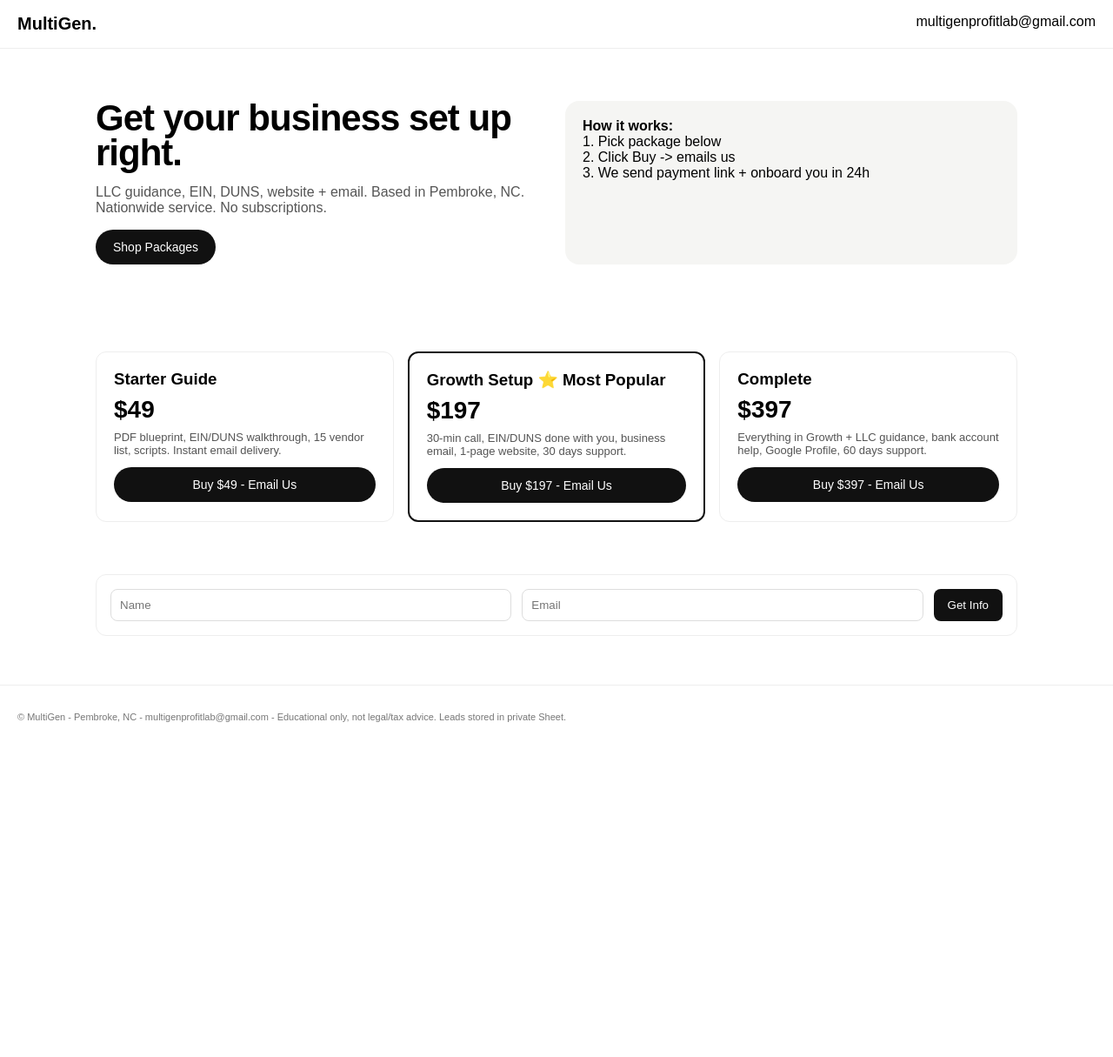
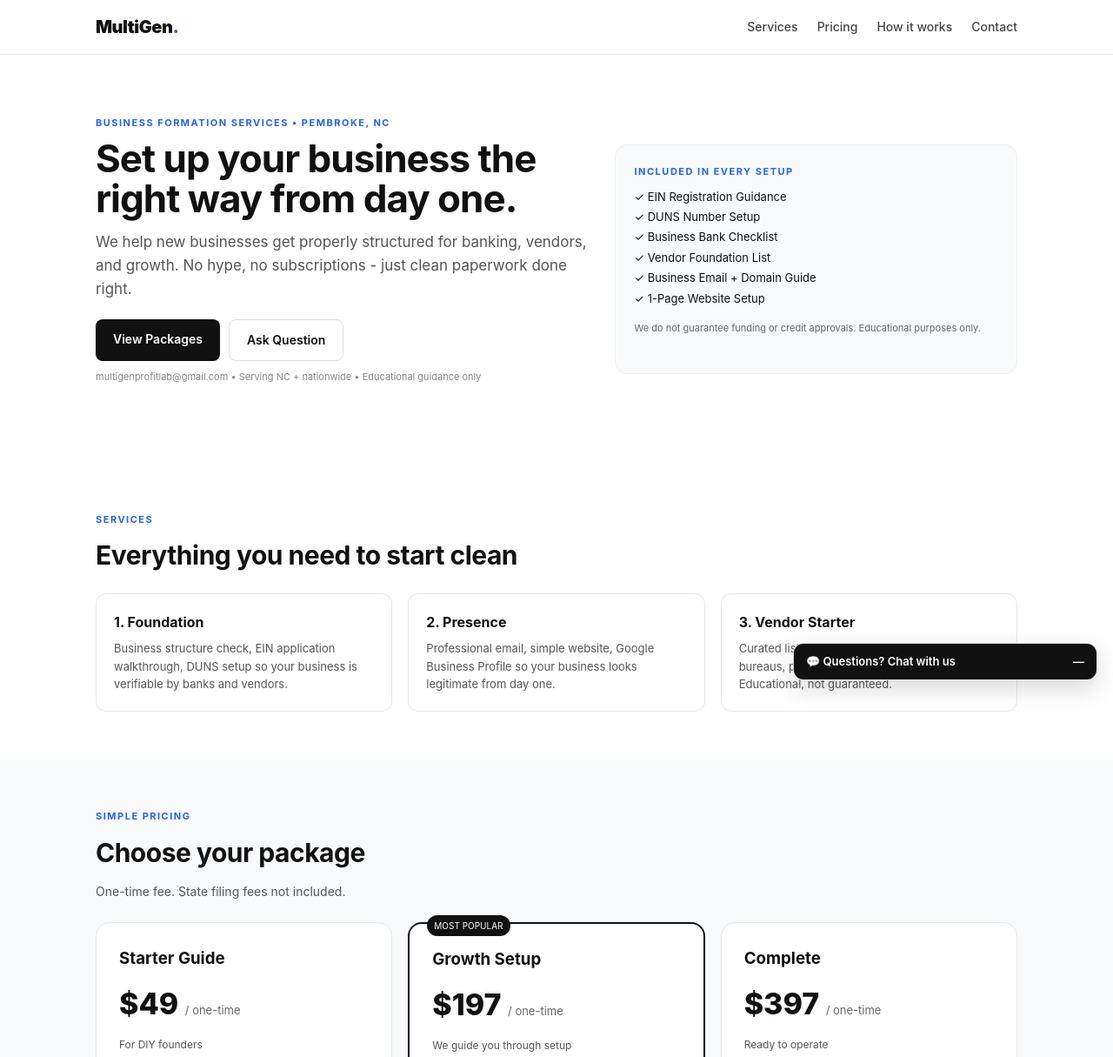
Before and after one commit to Yeri762/multigen-profit-lab, a plain HTML site: page index.html in a window 1280 px wide. Shown: the top 1215 px of the page at 87% size. Before the commit the page ends 860 px from the top, so only its background shows below. Drawn offline with Linux system fonts and the light colour scheme.

Commit message:
Update index.html

```diff
--- a/index.html
+++ b/index.html
@@ -1,71 +1,117 @@
 <!DOCTYPE html>
-<html>
+<html lang="en">
 <head>
+<meta charset="UTF-8">
 <meta name="viewport" content="width=device-width, initial-scale=1.0">
-<title>MultiGen | Business Formation Services</title>
+<title>MultiGen | Business Formation & Credit Foundation</title>
 <style>
-*{margin:0;padding:0;box-sizing:border-box}body{font-family:Arial,sans-serif}
-header{display:flex;justify-content:space-between;padding:16px 20px;border-bottom:1px solid #eee;position:sticky;top:0;background:#fff}
-.logo{font-weight:900;font-size:20px}.btn{background:#111;color:#fff;padding:12px 20px;border-radius:30px;text-decoration:none;display:inline-block;font-size:14px}
-.hero{padding:60px 20px;max-width:1100px;margin:0 auto;display:grid;grid-template-columns:1fr 1fr;gap:20px}
-.products{max-width:1100px;margin:0 auto;padding:40px 20px;display:grid;grid-template-columns:repeat(3,1fr);gap:16px}
-.card{border:1px solid #eee;border-radius:12px;padding:20px}
-.price{font-size:28px;font-weight:800;margin:8px 0}
-@media(max-width:800px){.hero,.products{grid-template-columns:1fr}}
+*{margin:0;padding:0;box-sizing:border-box}
+body{font-family:-apple-system,BlinkMacSystemFont,'Segoe UI',Arial,sans-serif;background:#fff;color:#111;line-height:1.6}
+nav{position:sticky;top:0;background:#fff;border-bottom:1px solid #eaeaea;z-index:50}
+.nav{max-width:1100px;margin:0 auto;display:flex;justify-content:space-between;align-items:center;height:62px;padding:0 20px}
+.logo{font-weight:900;font-size:20px;letter-spacing:-.5px}.logo span{color:#2563eb}
+.links{display:flex;gap:22px}.links a{text-decoration:none;color:#444;font-size:14px;font-weight:500}
+.hero{max-width:1100px;margin:0 auto;padding:70px 20px;display:grid;grid-template-columns:1.1fr .9fr;gap:30px;align-items:center}
+.hero h1{font-size:44px;line-height:1.05;letter-spacing:-1px;margin-bottom:14px}
+.hero p{color:#555;font-size:17px;margin-bottom:20px}
+.btn{display:inline-block;padding:12px 20px;border-radius:8px;font-weight:600;font-size:14px;text-decoration:none}
+.btn-dark{background:#111;color:#fff}.btn-light{background:#fff;border:1px solid #ddd;color:#111}
+.card{background:#f8f9fb;border:1px solid #eee;border-radius:14px;padding:22px}
+section{max-width:1100px;margin:0 auto;padding:56px 20px}
+.label{font-size:11px;letter-spacing:1.5px;text-transform:uppercase;color:#2563eb;font-weight:700;margin-bottom:8px}
+h2{font-size:30px;letter-spacing:-.5px;margin-bottom:10px}
+.grid3{display:grid;grid-template-columns:repeat(3,1fr);gap:18px;margin-top:20px}
+.box{border:1px solid #e6e6e6;border-radius:12px;padding:20px;background:#fff}
+.box h3{font-size:16px;margin-bottom:6px}.box p{font-size:13px;color:#555}
+.pricing{background:#f8f9fb;max-width:100%}.pricing-inner{max-width:1100px;margin:0 auto;padding:56px 20px}
+.price-grid{display:grid;grid-template-columns:repeat(3,1fr);gap:18px;margin-top:24px}
+.pcard{border:1px solid #e6e6e6;border-radius:16px;padding:26px;background:#fff;position:relative}
+.pcard.popular{border:2px solid #111}
+.pprice{font-size:34px;font-weight:800;margin:10px 0}.pprice span{font-size:13px;font-weight:400;color:#666}
+.pcard ul{list-style:none;margin:16px 0}.pcard li{font-size:13px;padding:5px 0}
+.badge{position:absolute;top:-10px;left:20px;background:#111;color:#fff;font-size:10px;padding:4px 8px;border-radius:12px}
+footer{border-top:1px solid #eee;padding:30px 20px;font-size:12px;color:#666}
+#chat{position:fixed;bottom:18px;right:18px;width:350px;max-width:92vw;z-index:999;border:1px solid #ddd;border-radius:12px;overflow:hidden;box-shadow:0 10px 28px rgba(0,0,0,.15)}
+#chead{background:#111;color:#fff;padding:10px 14px;font-size:13px;font-weight:600;display:flex;justify-content:space-between;cursor:pointer}
+#cbody{background:#fff;height:440px;display:none;flex-direction:column}
+#cmsgs{flex:1;overflow:auto;padding:10px;background:#fbfbfb}
+.bot{background:#fff;border:1px solid #eee;border-radius:10px;padding:8px 10px;margin:5px 0;font-size:12px}
+.user{background:#111;color:#fff;border-radius:10px;padding:8px 10px;margin:5px 0;font-size:12px;text-align:right}
+@media(max-width:800px){.hero,.grid3,.price-grid{grid-template-columns:1fr}}
 </style>
 </head>
 <body>
-<header><div class="logo">MultiGen.</div><div>multigenprofitlab@gmail.com</div></header>
+
+<nav><div class="nav"><div class="logo">MultiGen<span>.</span></div><div class="links"><a href="#services">Services</a><a href="#pricing">Pricing</a><a href="#how">How it works</a><a href="mailto:multigenprofitlab@gmail.com">Contact</a></div></div></nav>
 
 <div class="hero">
 <div>
-<h1 style="font-size:42px;line-height:.95;letter-spacing:-1px">Get your business set up right.</h1>
-<p style="margin:16px 0;color:#555">LLC guidance, EIN, DUNS, website + email. Based in Pembroke, NC. Nationwide service. No subscriptions.</p>
-<a href="#shop" class="btn">Shop Packages</a>
+<div class="label">Business Formation Services • Pembroke, NC</div>
+<h1>Set up your business the right way from day one.</h1>
+<p>We help new businesses get properly structured for banking, vendors, and growth. No hype, no subscriptions - just clean paperwork done right.</p>
+<div style="display:flex;gap:10px"><a href="#pricing" class="btn btn-dark">View Packages</a><a href="#" onclick="toggleC();return false" class="btn btn-light">Ask Question</a></div>
+<p style="font-size:11px;color:#888;margin-top:10px">multigenprofitlab@gmail.com • Serving NC + nationwide • Educational guidance only</p>
 </div>
-<div style="background:#f5f5f3;border-radius:16px;padding:20px">
-<b>How it works:</b><br>1. Pick package below<br>2. Click Buy -> emails us<br>3. We send payment link + onboard you in 24h
+<div class="card">
+<div class="label">Included in every setup</div>
+<div style="font-size:13px;line-height:1.8;margin-top:8px">
+✓ EIN Registration Guidance<br>
+✓ DUNS Number Setup<br>
+✓ Business Bank Checklist<br>
+✓ Vendor Foundation List<br>
+✓ Business Email + Domain Guide<br>
+✓ 1-Page Website Setup
+</div>
+<p style="font-size:11px;color:#666;margin-top:14px">We do not guarantee funding or credit approvals. Educational purposes only.</p>
 </div>
 </div>
 
-<div id="shop" class="products">
-<div class="card">
-<h3>Starter Guide</h3><div class="price">$49</div>
-<p style="font-size:13px;color:#555">PDF blueprint, EIN/DUNS walkthrough, 15 vendor list, scripts. Instant email delivery.</p>
-<a class="btn" style="margin-top:12px;width:100%;text-align:center" href="mailto:multigenprofitlab@gmail.com?subject=I want Starter $49 - MultiGen&body=Hi, I want the Starter Guide $49. My name: %0AMy email: %0A">Buy $49 - Email Us</a>
+<section id="services">
+<div class="label">Services</div>
+<h2>Everything you need to start clean</h2>
+<div class="grid3">
+<div class="box"><h3>1. Foundation</h3><p>Business structure check, EIN application walkthrough, DUNS setup so your business is verifiable by banks and vendors.</p></div>
+<div class="box"><h3>2. Presence</h3><p>Professional email, simple website, Google Business Profile so your business looks legitimate from day one.</p></div>
+<div class="box"><h3>3. Vendor Starter</h3><p>Curated list of vendors that report to business bureaus, plus application email templates. Educational, not guaranteed.</p></div>
 </div>
-<div class="card" style="border:2px solid #111">
-<h3>Growth Setup ⭐ Most Popular</h3><div class="price">$197</div>
-<p style="font-size:13px;color:#555">30-min call, EIN/DUNS done with you, business email, 1-page website, 30 days support.</p>
-<a class="btn" style="margin-top:12px;width:100%;text-align:center;background:#111" href="mailto:multigenprofitlab@gmail.com?subject=I want Growth $197 - MultiGen&body=Hi, I want Growth Setup $197. My name: %0AMy phone: %0A">Buy $197 - Email Us</a>
+</section>
+
+<div class="pricing" id="pricing"><div class="pricing-inner">
+<div class="label">Simple pricing</div>
+<h2>Choose your package</h2>
+<p style="color:#555;font-size:14px">One-time fee. State filing fees not included.</p>
+<div class="price-grid">
+<div class="pcard">
+<h3>Starter Guide</h3><div class="pprice">$49 <span>/ one-time</span></div><p style="font-size:12px;color:#555">For DIY founders</p>
+<ul><li>✓ Complete PDF blueprint</li><li>✓ EIN & DUNS steps</li><li>✓ 15 vendor list</li><li>✓ Email scripts</li><li>✓ Checklist</li></ul>
+<a href="mailto:multigenprofitlab@gmail.com?subject=Starter Guide $49" class="btn btn-light" style="width:100%;text-align:center">Get Starter - $49</a>
 </div>
-<div class="card">
-<h3>Complete</h3><div class="price">$397</div>
-<p style="font-size:13px;color:#555">Everything in Growth + LLC guidance, bank account help, Google Profile, 60 days support.</p>
-<a class="btn" style="margin-top:12px;width:100%;text-align:center" href="mailto:multigenprofitlab@gmail.com?subject=I want Complete $397 - MultiGen&body=Hi, I want Complete $397. My name: %0AMy phone: %0A">Buy $397 - Email Us</a>
+<div class="pcard popular">
+<div class="badge">MOST POPULAR</div>
+<h3>Growth Setup</h3><div class="pprice">$197 <span>/ one-time</span></div><p style="font-size:12px;color:#555">We guide you through setup</p>
+<ul><li>✓ Everything in Starter</li><li>✓ 30-min 1-on-1 call</li><li>✓ EIN & DUNS done with you</li><li>✓ Business email & domain</li><li>✓ Simple website (1 page)</li><li>✓ 30 days support</li></ul>
+<a href="mailto:multigenprofitlab@gmail.com?subject=Growth Setup $197" class="btn btn-dark" style="width:100%;text-align:center">Start Growth - $197</a>
+</div>
+<div class="pcard">
+<h3>Complete</h3><div class="pprice">$397 <span>/ one-time</span></div><p style="font-size:12px;color:#555">Ready to operate</p>
+<ul><li>✓ Everything in Growth</li><li>✓ LLC filing guidance (NC)</li><li>✓ Bank account setup help</li><li>✓ Google Business Profile</li><li>✓ 60 days priority support</li></ul>
+<a href="mailto:multigenprofitlab@gmail.com?subject=Complete $397" class="btn btn-light" style="width:100%;text-align:center">Start Complete - $397</a>
 </div>
 </div>
+<p style="font-size:11px;color:#777;margin-top:14px">To add Stripe later: Replace mailto links with your Stripe Payment Links - https://buy.stripe.com/...</p>
+</div></div>
 
-<div style="max-width:1100px;margin:0 auto;padding:20px">
-<div style="border:1px solid #eee;border-radius:12px;padding:16px;display:flex;gap:12px">
-<input id="name" placeholder="Name" style="flex:1;padding:10px;border:1px solid #ddd;border-radius:8px">
-<input id="email" placeholder="Email" style="flex:1;padding:10px;border:1px solid #ddd;border-radius:8px">
-<button onclick="save()" style="padding:10px 16px;background:#111;color:#fff;border:none;border-radius:8px">Get Info</button>
+<section id="how">
+<div class="label">How it works</div><h2>3 steps to get started</h2>
+<div class="grid3">
+<div class="box"><h3>1. Choose package</h3><p>Email multigenprofitlab@gmail.com with package name. We send payment link (PayPal / Stripe / Cash App) and onboarding form.</p></div>
+<div class="box"><h3>2. We set up together</h3><p>Schedule call and complete EIN, DUNS, email, website in one session. Most clients finish in 48 hours.</p></div>
+<div class="box"><h3>3. You operate</h3><p>Use checklist and vendor list to build foundation. We stay available for support.</p></div>
 </div>
-<p id="status" style="font-size:12px;margin-top:6px"></p>
-</div>
+</section>
 
-<footer style="padding:30px 20px;border-top:1px solid #eee;margin-top:30px;font-size:11px;color:#777">© MultiGen - Pembroke, NC - multigenprofitlab@gmail.com - Educational only, not legal/tax advice. Leads stored in private Sheet.</footer>
+<footer><div style="max-width:1100px;margin:0 auto;display:flex;justify-content:space-between"><div>© 2026 MultiGen - Pembroke, NC - multigenprofitlab@gmail.com<br><span style="font-size:10px">Educational only. Not legal/tax advice. Private Google Sheet storage, no data selling.</span></div><div style="text-align:right">Chatbot: Automated assistant active<br>Leads saved securely</div></div></footer>
 
-<script>
-const URL='https://script.google.com/macros/s/AKfycbxOwUjSgNWD5OLPC3AEci7Ub_BIE6G0GO52iwkgG4uzsSqenW9VkudHZfTiIbAzK1t5/exec';
-async function save(){
-const name=document.getElementById('name').value, email=document.getElementById('email').value;
-if(!name||!email){document.getElementById('status').innerText='Enter name & email';return;}
-document.getElementById('status').innerText='Saving...';
-await fetch(URL,{method:'POST',mode:'no-cors',body:JSON.stringify({name,email,service:'Homepage Lead'})});
-document.getElementById('status').innerText='✅ Saved! Email us at multigenprofitlab@gmail.com';
-}
-</script>
-</body>
-</html>
+<div id="chat"><div id="chead" onclick="toggleC()"><span>💬 Questions? Chat with us</span><span>—</span></div>
+<div id="cbody">
+<div id="cmsgs"><div class="bot">Hi! I'm the automated assistant. We have Starter $49, Growth $197
```
